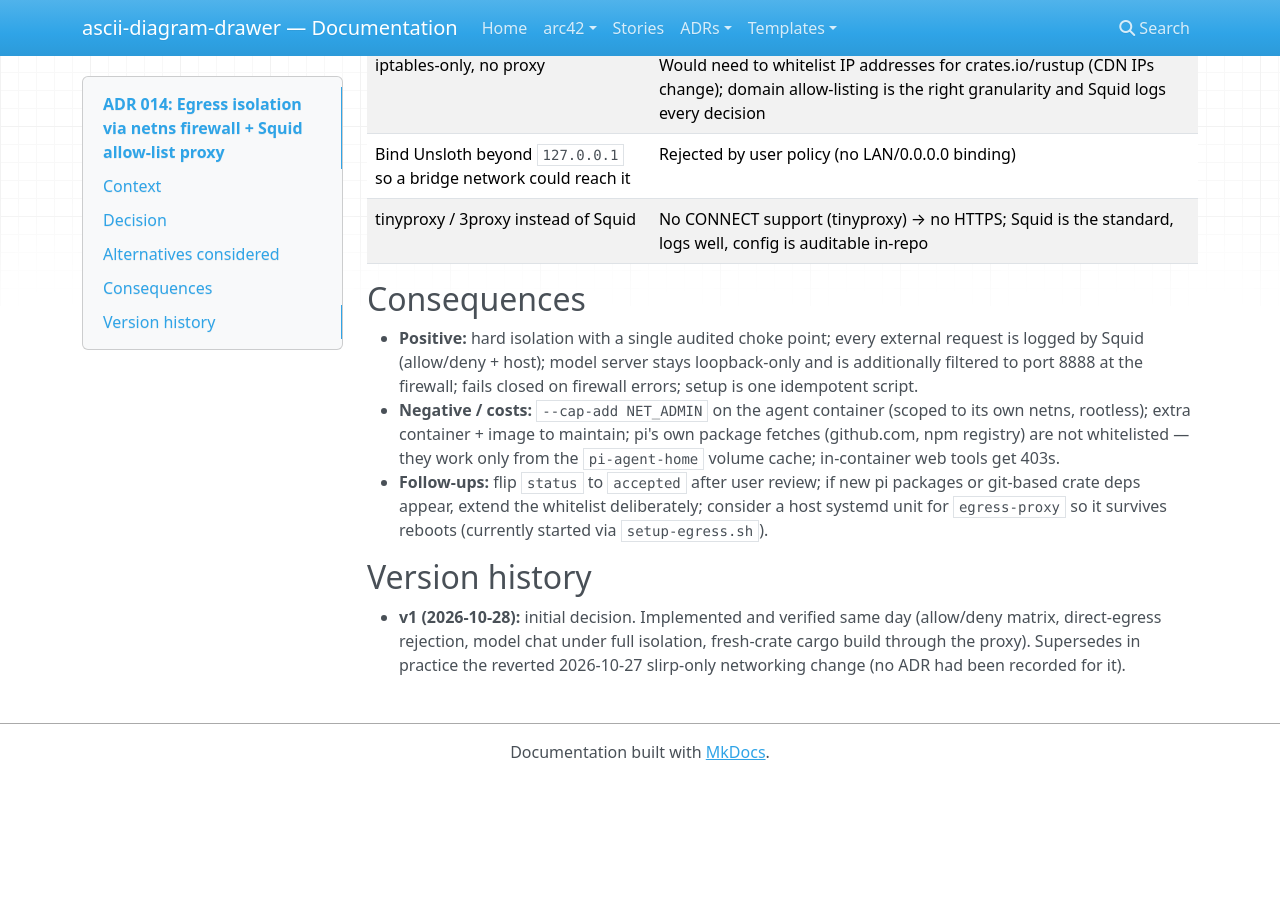
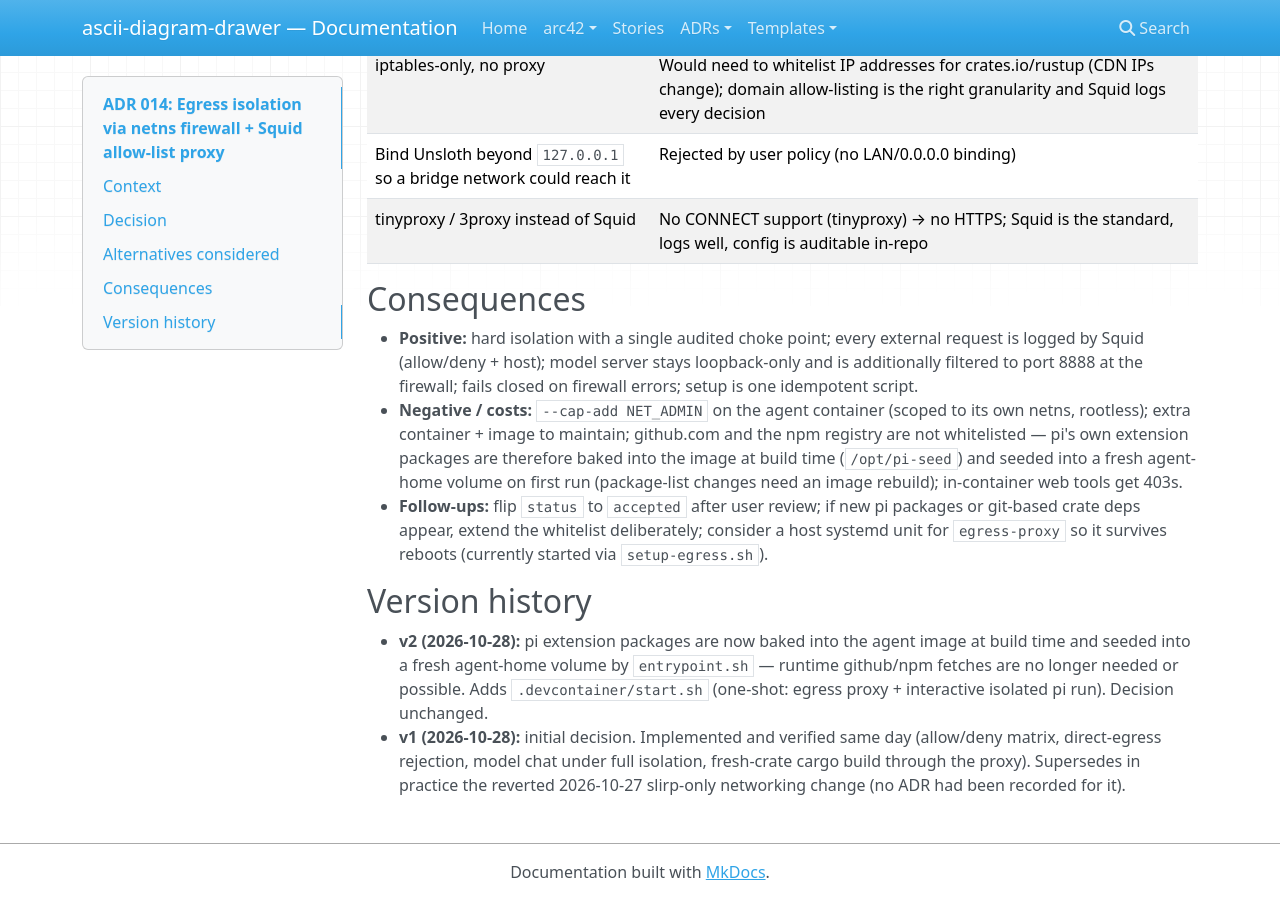
Before and after one commit to Reto411/ascii-diagram-drawer, an MkDocs documentation site: the page built from doc/adr/014-egress-isolation-squid-proxy.md, in a window 1280 px wide and 900 px high, scrolled down 1338 px. Built offline with MkDocs 1.6.1, drawn with Linux system fonts in a browser that asks for light colours; nearby versions of some CDN libraries; before the commit the page ends 2118 px from its top, so only the background shows below that.

Commit message:
devcontainer: bake pi packages into image + one-shot start.sh
- Dockerfile installs pi's extension packages at build time (full network
  available) into /opt/pi-seed; guarded by explicit presence checks so a
  failed install fails the build
- entrypoint.sh seeds a fresh agent-home volume from /opt/pi-seed (git/ and
  npm/ dirs, only when missing — never overwrites existing state); runtime
  github/npm fetches are no longer needed or possible under isolation
- new .devcontainer/start.sh: idempotently starts the egress proxy, then
  execs an interactive isolated pi session (no -p prompt); env overrides
  PI_MODEL / PI_THINKING / PI_AGENT_HOME / PI_IMAGE; friendly preconditions
  (image built, .env present)
- README: start.sh as the primary interactive path, image contents +
  egress-isolation section updated; ADR 014 bumped to v2

Verified: fresh volume under full isolation gets seeded and loads all
packages with zero network fetches; existing volume untouched; start.sh
runs end-to-end (proxy up + pi launches).

```diff
--- a/doc/adr/014-egress-isolation-squid-proxy.md
+++ b/doc/adr/014-egress-isolation-squid-proxy.md
@@ -78,9 +78,11 @@ Host-side setup is idempotent: `.devcontainer/setup-egress.sh`.
   loopback-only and is additionally filtered to port 8888 at the firewall;
   fails closed on firewall errors; setup is one idempotent script.
 - **Negative / costs:** `--cap-add NET_ADMIN` on the agent container (scoped to
-  its own netns, rootless); extra container + image to maintain; pi's own
-  package fetches (github.com, npm registry) are not whitelisted — they work
-  only from the `pi-agent-home` volume cache; in-container web tools get 403s.
+  its own netns, rootless); extra container + image to maintain; github.com and
+  the npm registry are not whitelisted — pi's own extension packages are
+  therefore baked into the image at build time (`/opt/pi-seed`) and seeded
+  into a fresh agent-home volume on first run (package-list changes need an
+  image rebuild); in-container web tools get 403s.
 - **Follow-ups:** flip `status` to `accepted` after user review; if new pi
   packages or git-based crate deps appear, extend the whitelist deliberately;
   consider a host systemd unit for `egress-proxy` so it survives reboots
@@ -88,6 +90,11 @@ Host-side setup is idempotent: `.devcontainer/setup-egress.sh`.
 
 ## Version history
 
+- **v2 (2026-10-28):** pi extension packages are now baked into the agent
+  image at build time and seeded into a fresh agent-home volume by
+  `entrypoint.sh` — runtime github/npm fetches are no longer needed or
+  possible. Adds `.devcontainer/start.sh` (one-shot: egress proxy +
+  interactive isolated pi run). Decision unchanged.
 - **v1 (2026-10-28):** initial decision. Implemented and verified same day
   (allow/deny matrix, direct-egress rejection, model chat under full
   isolation, fresh-crate cargo build through the proxy). Supersedes in
```
Also changed, not shown: other parts of doc/adr/014-egress-isolation-squid-proxy.md (+1 -1 lines), .devcontainer/README.md (+22 -6 lines), 3 other files.
